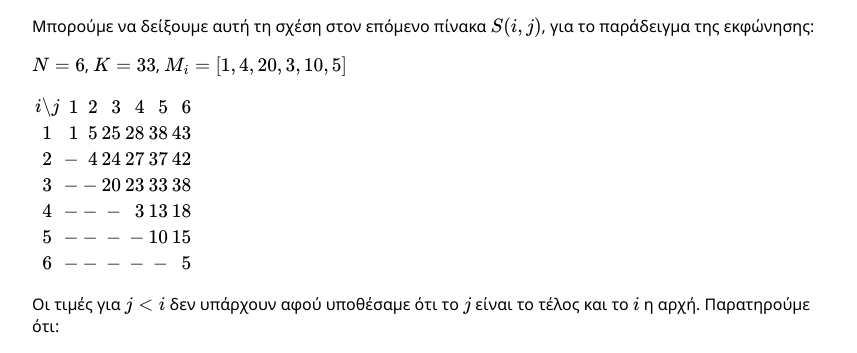
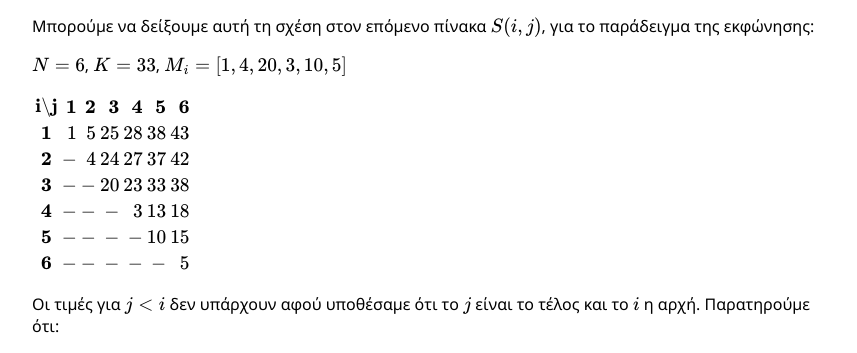
Before and after one commit to pdp-archive/pdp-archive.github.io, a Jekyll site: the page built from contests/_28-PDP/bgym-kite-solution.md, in a window 1280 px wide and 900 px high, scrolled down 2424 px. Shown: the part 169-522 px from the top of the window, without its empty margins (208-1065 px from the left). Built offline with Jekyll 4.4.1, drawn with Linux system fonts in a browser that asks for light colours; formulas are drawn with MathJax 3.

Commit message:
Edited tables to look better

```diff
--- a/contests/_28-PDP/bgym-kite-solution.md
+++ b/contests/_28-PDP/bgym-kite-solution.md
@@ -128,14 +128,14 @@ $$
 
 $$N = 6$$, $$K = 33$$, $$M_i = [1, 4, 20, 3, 10, 5]$$
 
-| $$i\backslash j$$ | $$1$$ | $$2$$ | $$3$$  | $$4$$  | $$5$$  | $$6$$  |
+| $$\mathbf{i\backslash j}$$ | $$\mathbf{1}$$ | $$\mathbf{2}$$ | $$\mathbf{3}$$  | $$\mathbf{4}$$  | $$\mathbf{5}$$  | $$\mathbf{6}$$  |
 | :---------------: | ---: | ---: | ----: | ----: | ----: | ----: |
-|       $$1$$       | $$1$$ | $$5$$ | $$25$$ | $$28$$ | $$38$$ | $$43$$ |
-|       $$2$$       | $$-$$ | $$4$$ | $$24$$ | $$27$$ | $$37$$ | $$42$$ |
-|       $$3$$       | $$-$$ | $$-$$ | $$20$$ | $$23$$ | $$33$$ | $$38$$ |
-|       $$4$$       | $$-$$ | $$-$$ | $$-$$  | $$3$$  | $$13$$ | $$18$$ |
-|       $$5$$       | $$-$$ | $$-$$ | $$-$$  | $$-$$  | $$10$$ | $$15$$ |
-|       $$6$$       | $$-$$ | $$-$$ | $$-$$  | $$-$$  | $$-$$  | $$5$$  |
+|       $$\mathbf{1}$$       | $$1$$ | $$5$$ | $$25$$ | $$28$$ | $$38$$ | $$43$$ |
+|       $$\mathbf{2}$$       | $$-$$ | $$4$$ | $$24$$ | $$27$$ | $$37$$ | $$42$$ |
+|       $$\mathbf{3}$$       | $$-$$ | $$-$$ | $$20$$ | $$23$$ | $$33$$ | $$38$$ |
+|       $$\mathbf{4}$$       | $$-$$ | $$-$$ | $$-$$  | $$3$$  | $$13$$ | $$18$$ |
+|       $$\mathbf{5}$$       | $$-$$ | $$-$$ | $$-$$  | $$-$$  | $$10$$ | $$15$$ |
+|       $$\mathbf{6}$$       | $$-$$ | $$-$$ | $$-$$  | $$-$$  | $$-$$  | $$5$$  |
 
 Οι τιμές για $$j < i$$ δεν υπάρχουν αφού υποθέσαμε ότι το $$j$$ είναι το τέλος και το $$i$$ η αρχή. Παρατηρούμε ότι:
 
```
Also changed, not shown: contests/_28-PDP/a-aris-solution.md (+6 -6 lines).
